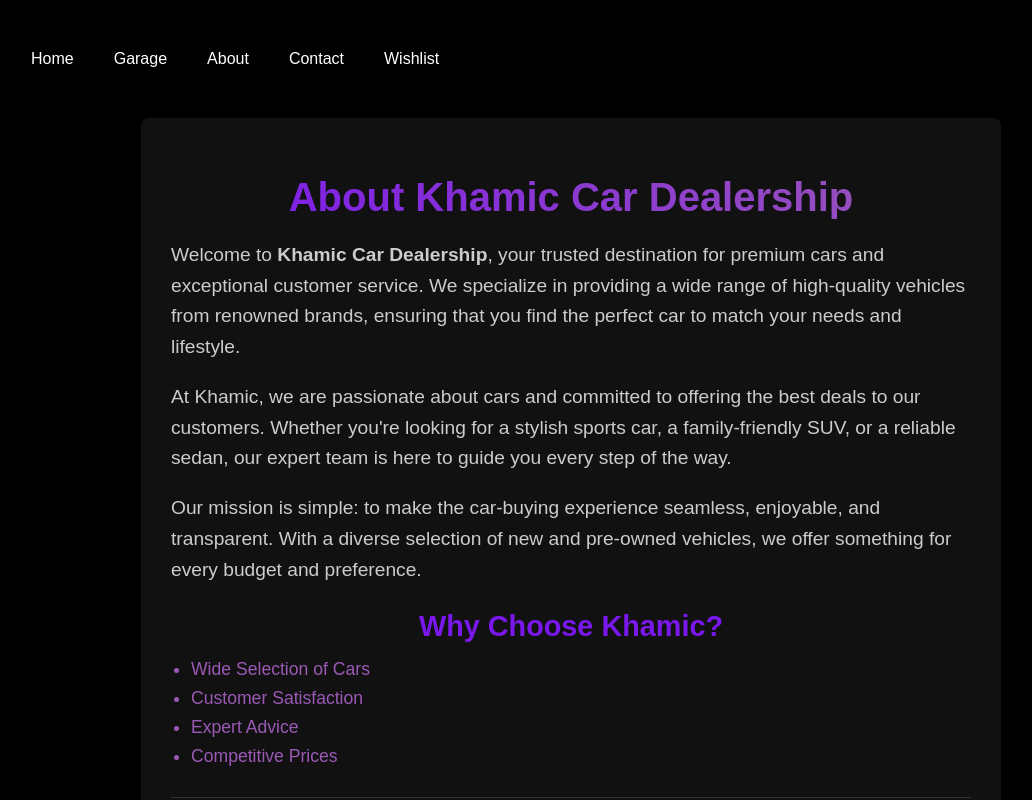
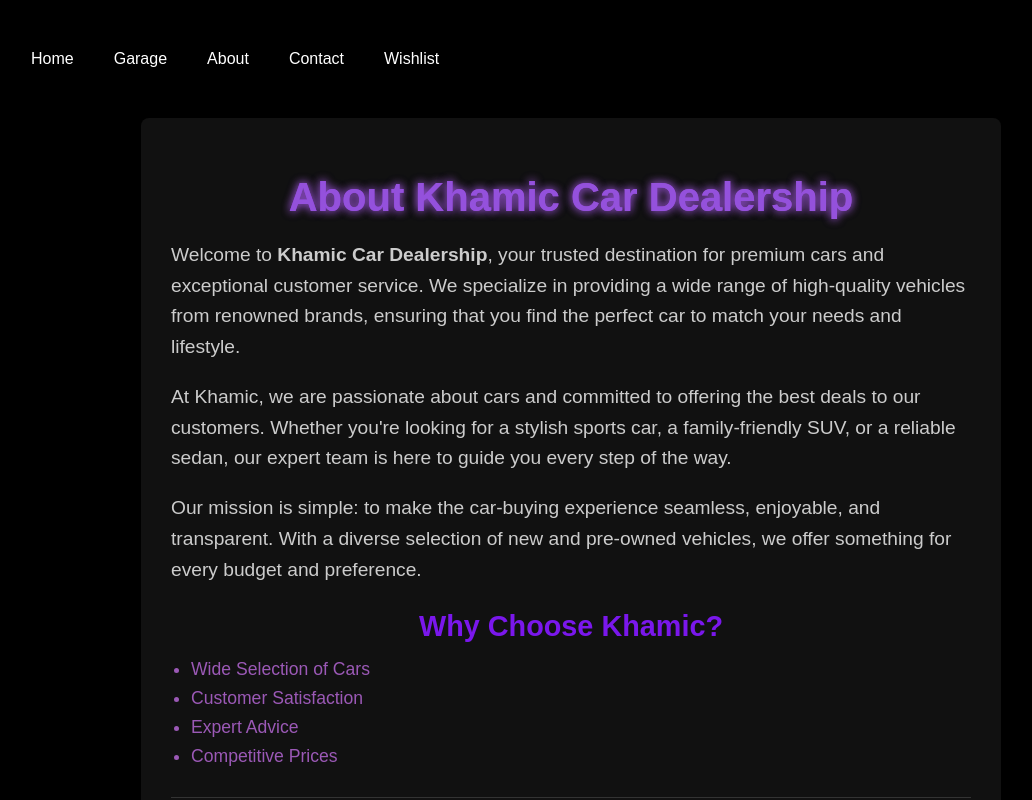
Before and after one commit to Emannuh254/car-dealership, a React (Create React App) app: page /about in a window 1280 px wide. In both pictures the pointer is over the element "About Khamic Car Dealership". Shown: the top 800 px of the page, without its empty margins (69-1101 px from the left). Built offline with nearby package versions, Linux system fonts and the light colour scheme; no server answers.

Commit message:
styling About

```diff
--- a/src/index.css
+++ b/src/index.css
@@ -501,3 +501,21 @@ body {
   border-top: 1px solid #333;
   padding-top: 15px;
 }
+/*cursor and glow effect on text in about */
+.about-title,
+.about-description,
+.about-subheading,
+.about-list li,
+.about-footer {
+  cursor: pointer;
+  transition: color 0.3s ease, text-shadow 0.3s ease;
+}
+
+.about-title:hover,
+.about-description:hover,
+.about-subheading:hover,
+.about-list li:hover,
+.about-footer:hover {
+  color: #9451dc;
+  text-shadow: 0 0 8px rgba(149, 78, 230, 0.8), 0 0 10px rgba(155, 89, 182, 0.8); /* Purple glow effect */
+}
```
